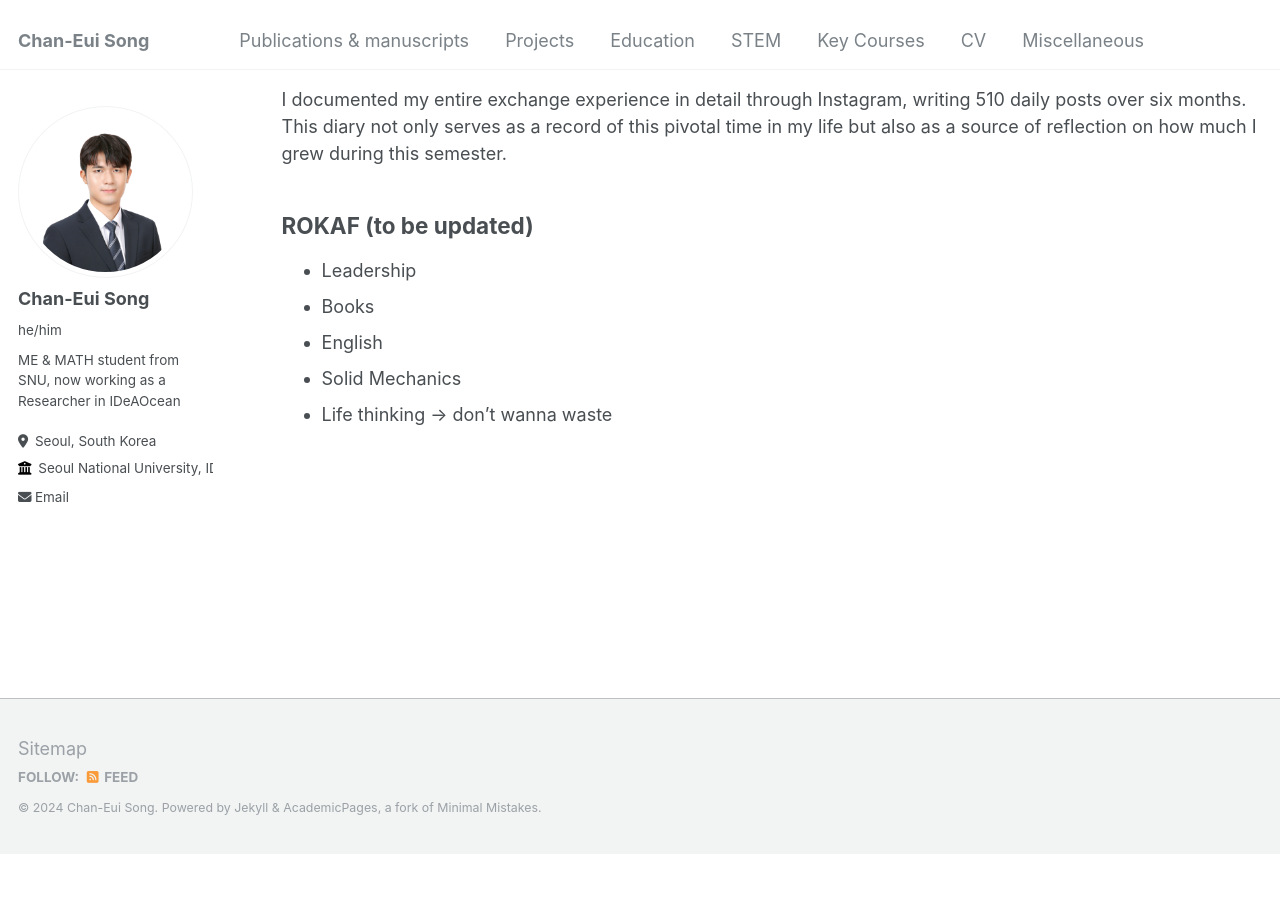
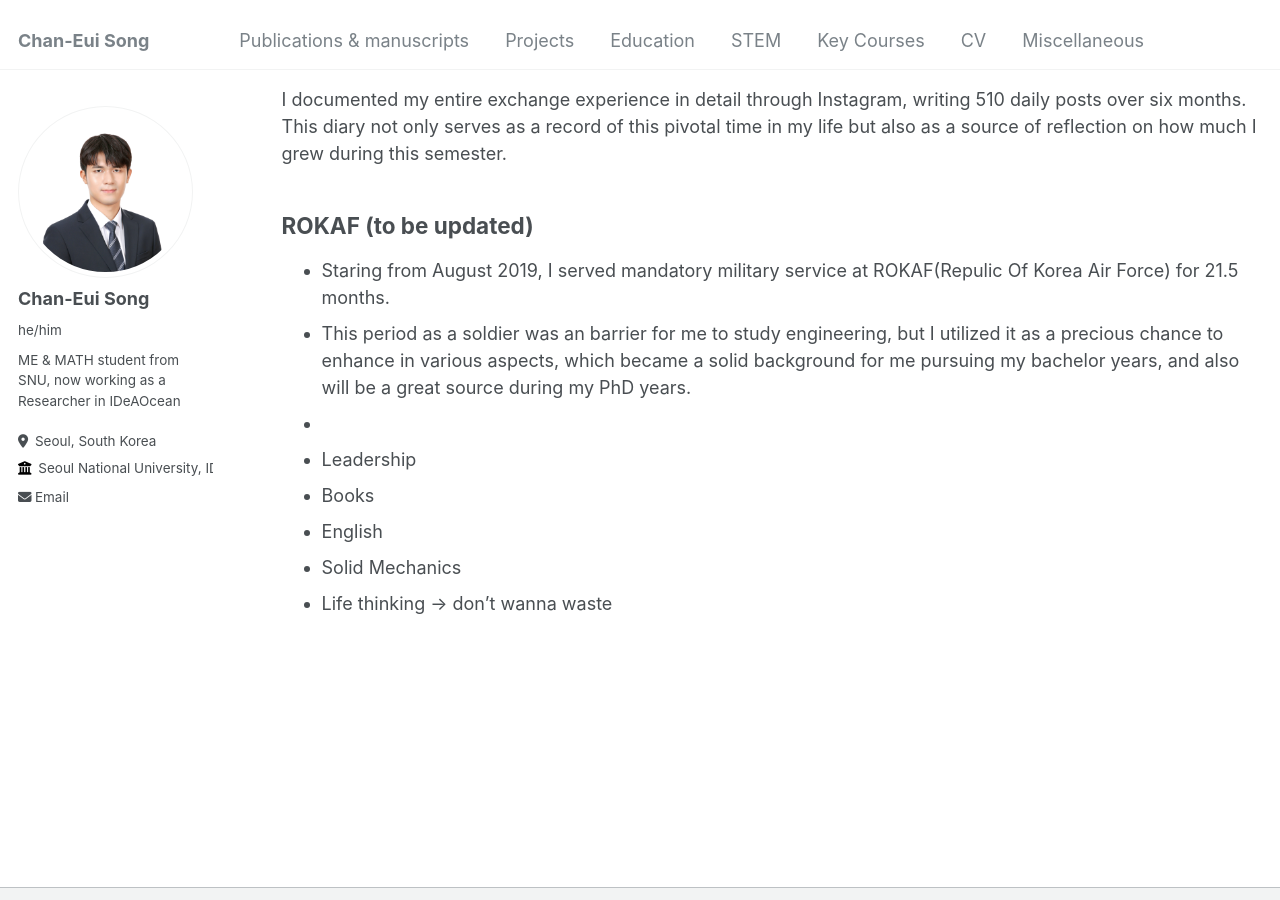
Before and after one commit to cksdml1014/chanisong, a Jekyll site: the page built from _pages/Miscellaneous.md, in a window 1280 px wide and 900 px high, scrolled down 1744 px. Built offline with Jekyll 4.4.1, drawn with Linux system fonts in a browser that asks for light colours; before the commit the page ends 2597 px from its top, so only the background shows below that.

Commit message:
Update Miscellaneous.md

```diff
--- a/_pages/Miscellaneous.md
+++ b/_pages/Miscellaneous.md
@@ -39,6 +39,9 @@ I documented my entire exchange experience in detail through Instagram, writing
 
 
 ## ROKAF (to be updated)
+- Staring from August 2019, I served mandatory military service at ROKAF(Repulic Of Korea Air Force) for 21.5 months.
+- This period as a soldier was an barrier for me to study engineering, but I utilized it as  a precious chance to enhance in various aspects, which became a solid background for me pursuing my bachelor years, and also will be a great source during my PhD years.
+-
 - Leadership
 - Books
 - English
```
